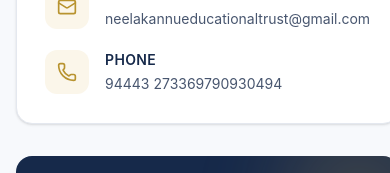
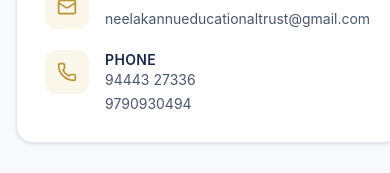
Before and after one commit to kavilanrj-cmd/TRUST, a Next.js app in the folder frontend/: page /contact in a window 390 px wide. Shown: the part 613-786 px from the top of the page. Built offline with nearby package versions, Linux system fonts and the light colour scheme; no server answers.

Commit message:
Fix Contact page phone numbers display on separate lines

```diff
--- a/frontend/src/app/(public)/contact/page.tsx
+++ b/frontend/src/app/(public)/contact/page.tsx
@@ -169,18 +169,20 @@ export default function ContactPage() {
                   </span>
                   <div>
                     <p className="text-sm font-semibold uppercase tracking-wide text-navy dark:text-white">Phone</p>
+                    <div className="space-y-1">
                       <a
                         href={`tel:${phone.replace(/\s/g, "")}`}
-                      className="mt-1 inline-block text-sm text-muted-foreground transition-colors hover:text-gold-600"
+                        className="block text-sm text-muted-foreground transition-colors hover:text-gold-600"
                       >
                         {phone}
                       </a>
                       <a
                         href={`tel:${phone2.replace(/\s/g, "")}`}
-                      className="mt-1 inline-block text-sm text-muted-foreground transition-colors hover:text-gold-600"
+                        className="block text-sm text-muted-foreground transition-colors hover:text-gold-600"
                       >
                         {phone2}
                       </a>
+                    </div>
                   </div>
                 </div>
               </div>
```
Also changed, not shown: 2 other files (tests, documents, lock files or other folders). Lines whose indentation alone changed are shown as unchanged.
